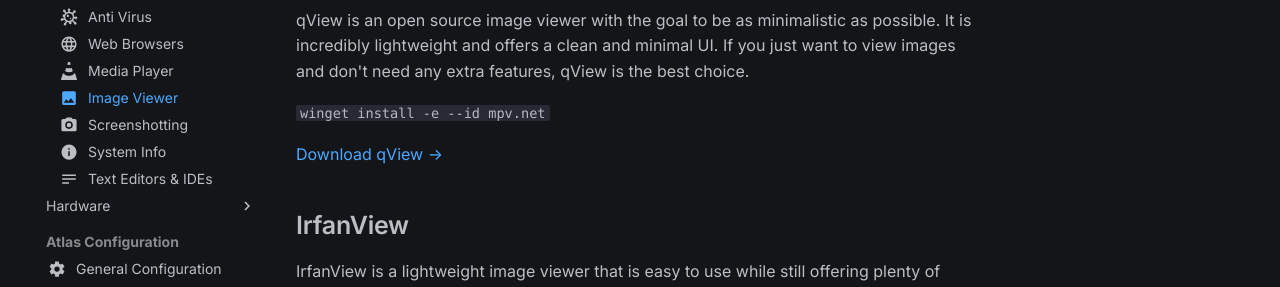
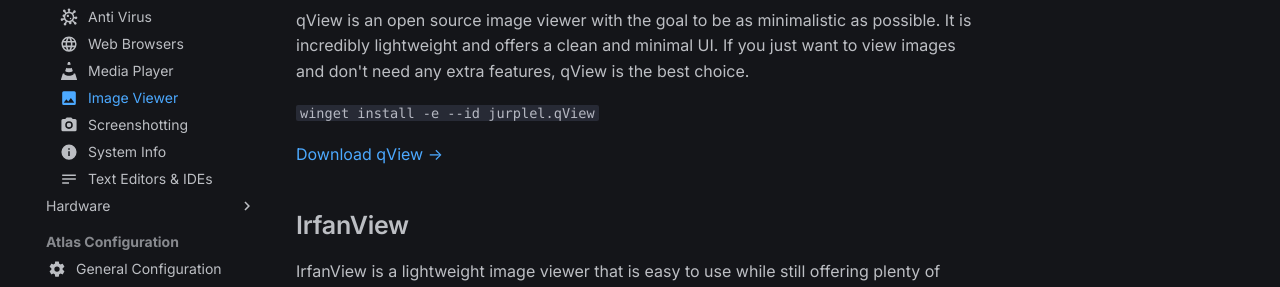
Before and after one commit to Atlas-OS/docs, an MkDocs documentation site: the page built from docs/getting-started/post-installation/software/image-viewer.md, in a window 1280 px wide and 900 px high. Shown: the part 313-600 px from the top of the window. Built offline with MkDocs 1.6.1 and Material for MkDocs 9.7.7, drawn with Linux system fonts in a browser that asks for light colours; some web fonts are replaced; comment, search, counter and statistics services are not loaded.

Commit message:
Update image-viewer.md (#242)
winget command for qView was actually to install mvp.net 💔

```diff
--- a/docs/getting-started/post-installation/software/image-viewer.md
+++ b/docs/getting-started/post-installation/software/image-viewer.md
@@ -10,7 +10,7 @@ icon: material/image
 
 qView is an open source image viewer with the goal to be as minimalistic as possible. It is incredibly lightweight and offers a clean and minimal UI. If you just want to view images and don't need any extra features, qView is the best choice.
 
-`winget install -e --id mpv.net`
+`winget install -e --id jurplel.qView`
 
 [Download qView ->](https://interversehq.com/qview/download/)
 
```
